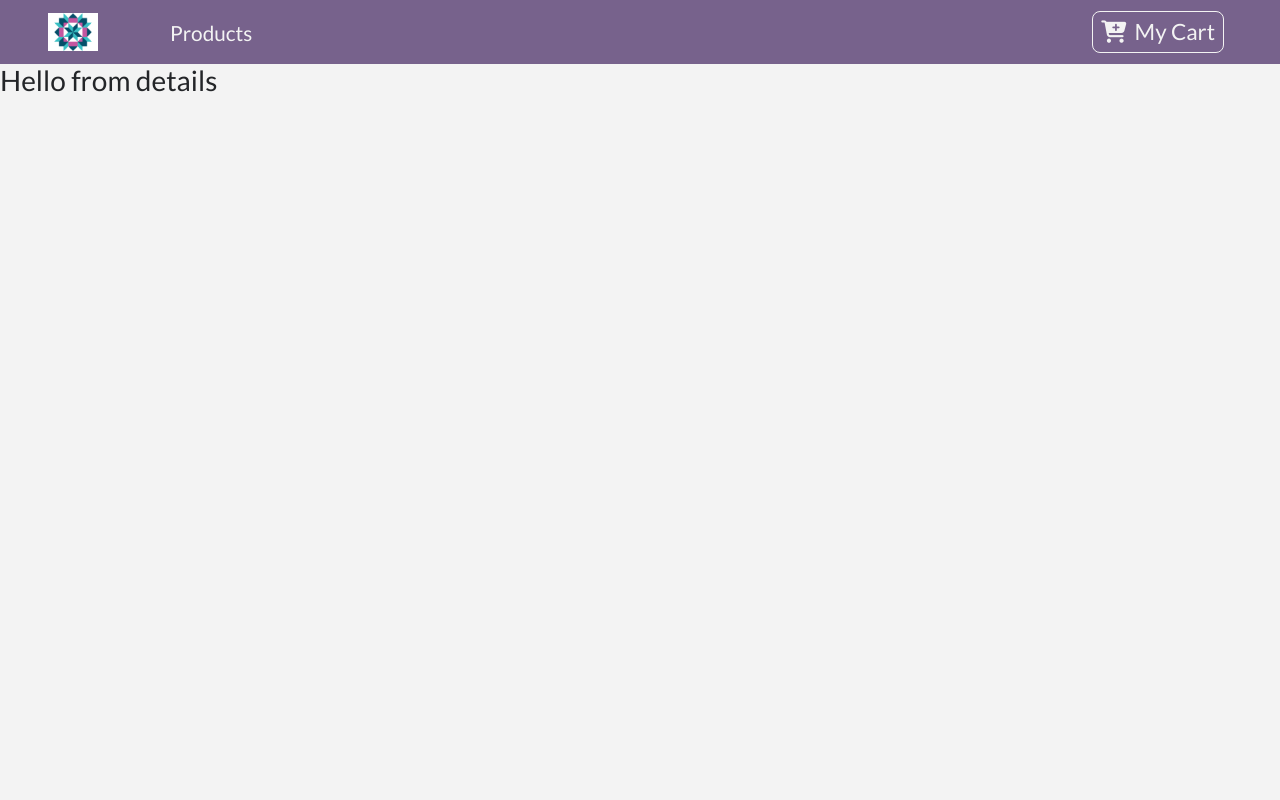
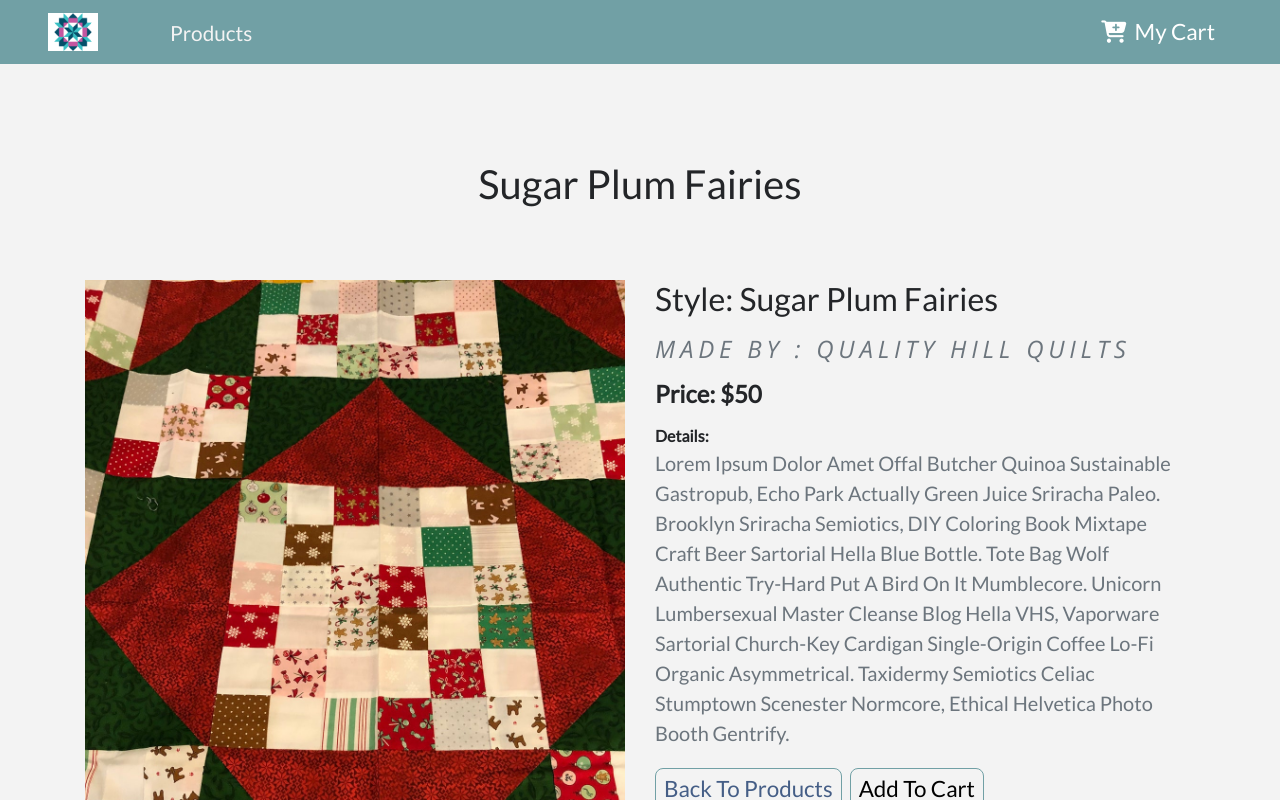
Before and after one commit to kt2187/quality-hill-quilts, a React (Create React App) app: page /details in a window 1280 px wide. Shown: the top 800 px of the page. Built offline with nearby package versions, Linux system fonts and the light colour scheme.

Commit message:
Display product details

```diff
--- a/src/App.css
+++ b/src/App.css
@@ -1,10 +1,8 @@
 :root{
-    --mainPurple:#77628c;
-    --lightPurple:#7b52ae;
+    --mainBlue:#71a0a5;
     --mainWhite:#f3f3f3;
     --mainDark:#232528;
-    --mainGreen:#acc6aa;
-    --lightBlue: #71a0a5;
+    --darkBlue: #455e86;
 }
 
 body{
@@ -19,18 +17,18 @@ body{
     text-transform: uppercase;
 }
 
-.text-purple {
-    color: var(--mainPurple);
+.text-dark-blue {
+    color: var(--darkBlue);
 }
 
-.text-bright {
-    color: var(--lightPurple);
+.text-blue {
+    color: var(--mainBlue);
 }
 
-.fill-purple {
-    background-color: var(--mainPurple);
+.text-white {
+    color: var(--mainWhite);
 }
 
-.fill-bright {
-    background-color: var(--lightPurple);
+.fill-blue {
+    background-color: var(--mainBlue);
 }
--- a/src/components/Button.js
+++ b/src/components/Button.js
@@ -4,15 +4,14 @@ export const ButtonContainer = styled.button`
 text-transform:capitalize;
 font-size: 1.4rem;
 background: transparent;
-border: 0.05rem solid var(--mainWhite);
-color: var(--mainWhite);
+border: 0.05rem solid var(--mainBlue);
 border-radius: 0.5rem;
 padding: 0.2rem 0.5rem;
 cursor: pointer;
 margin: 0.2rem 0.5rem 0.2rem 0;
 transition: all 0.5s ease-in-out;
 &:hover{
-    background:var(--lightPurple);
+    background:var(--darkBlue);
     color:var(--mainWhite);
 }
 &:focus{
--- a/src/components/Details.js
+++ b/src/components/Details.js
@@ -1,11 +1,67 @@
-import React, { Component } from 'react'
+import React, { Component } from 'react';
+import { ProductConsumer } from '../context';
+import { Link } from 'react-router-dom';
+import { ButtonContainer } from './Button';
+import { detailProduct } from '../data';
 
 export default class Details extends Component {
     render() {
         return (
-            <div>
-                <h3>Hello from details</h3>
-            </div>
-        )
+            <ProductConsumer>
+                {(value) => {
+                    const { id, company, img, info, price, title, inCart } = value.detailProduct;
+                    return (
+                        <div className="container py-5">
+                            {/* title */}
+                            <div className="row">
+                                <div className="col-10 mx-auto text-center text-slanted text-purple my-5">
+                                    <h1>{title}</h1>
+                                </div>
+                            </div>
+                            {/* end title */}
+                            {/* product info */}
+                            <div className="row">
+                                <div className="col-10 mx-auto col-md-6 m-3">
+                                    <img src={img} className="img-fluid" alt="product" />
+                                </div>
+                                {/* product text */}
+                                <div className="col-10 mx-auto col-md-6 m-3 text-capitalize">
+                                    <h2>Style: {title}</h2>
+                                    <h4 className="text-title text-uppercase text-muted mt-3 mb-3">Made By : <span className="text-uppercase">{company}</span></h4>
+                                    <h4 className="text-purple">
+                                        <strong>
+                                            Price: <span>$</span>
+                                            {price}
+                                        </strong>
+                                    </h4>
+                                    <p className="text-capitalize font-weight-bold mt-3 mb-0">
+                                        Details:
+                                    </p>
+                                    <p className="text-muted lead">
+                                        {info}
+                                    </p>
+                                    {/* Buttons */}
+                                    <div>
+                                        <Link to="/">
+                                            <ButtonContainer className="text-dark-blue fill-blue">
+                                                Back to Products
+                                            </ButtonContainer>
+                                        </Link>
+                                        <ButtonContainer
+                                            disabled={inCart ? true : false}
+                                            onClick={() => {
+                                                value.addToCart(id)
+                                            }}
+                                        >
+                                            {inCart ? 'inCart' : "add to cart"}
+                                        </ButtonContainer>
+                                    </div>
+                                </div>
+                            </div>
+                        </div>
+                    );
+                }}
+            </ProductConsumer>
+        );
     }
 }
--- a/src/components/Navbar.js
+++ b/src/components/Navbar.js
@@ -20,7 +20,7 @@ export default class Navbar extends Component {
                     </li>
                 </ul>
                 <Link to="/cart" className="ml-auto">
-                    <ButtonContainer>
+                    <ButtonContainer className="text-white">
                         <span className="mr-2">
                             <i className="fas fa-cart-plus"></i>
                         </span>
@@ -33,7 +33,7 @@ export default class Navbar extends Component {
 }
 
 const NavWrapper = styled.nav`
-    background-color: var(--mainPurple);
+    background-color: var(--mainBlue);
     .nav-link {
         color: var(--mainWhite)!important;
         font-size: 1.3rem;
--- a/src/components/Product.js
+++ b/src/components/Product.js
@@ -38,7 +38,7 @@ export default class Product extends Component {
                         <p className="align-self-center mb-0">
                             {title}
                         </p>
-                        <h5 className="text-purple font-italic mb-0">
+                        <h5 className="dark-purple font-italic mb-0">
                             <span className="mr-1">$</span>
                             {price}
                         </h5>
@@ -99,7 +99,7 @@ const ProductWrapper = styled.div`
         bottom: 0;
         right: 0;
         padding: 0.2rem 0.4rem;
-        background: var(--lightPurple);
+        background: var(--mainBlue);
         border: none;
         color: var(--mainWhite);
         font-size: 1.4rem;
@@ -113,7 +113,7 @@ const ProductWrapper = styled.div`
     }
 
     .cart-btn:hover {
-        color: var(--mainPurple);
+        color: var(--mainBlue);
         cursor: pointer;
     }
 `;
--- a/src/components/Title.js
+++ b/src/components/Title.js
@@ -4,7 +4,7 @@ export default function Title({ name, title }) {
     return (
         <div className="row">
             <div className="col-10 mx-auto my-2 text-center text-title">
-                <h1 className="text-capitalize font-weight-bold">{name} <strong className="text-purple">{title}</strong></h1>
+                <h1 className="text-capitalize font-weight-bold">{name} <strong className="dark-purple">{title}</strong></h1>
             </div>
         </div>
     )
--- a/src/context.js
+++ b/src/context.js
@@ -26,17 +26,18 @@ class ProductProvider extends Component {
         console.log('Hello from detail');
     }
 
-    addToCart = () => {
-        console.log('Hello from add to cart');
+    addToCart = (id) => {
+        console.log(`Hello from add to cart.id is ${id}`);
     }
 
     render() {
         return (
-            <ProductContext.Provider value={{
-                ...this.state,
-                handleDetail: this.handleDetail,
-                addToCart: this.addToCart,
-            }}>
+            <ProductContext.Provider
+                value={{
+                    ...this.state,
+                    handleDetail: this.handleDetail,
+                    addToCart: this.addToCart,
+                }}>
                 {this.props.children}
             </ProductContext.Provider>
         )
```
